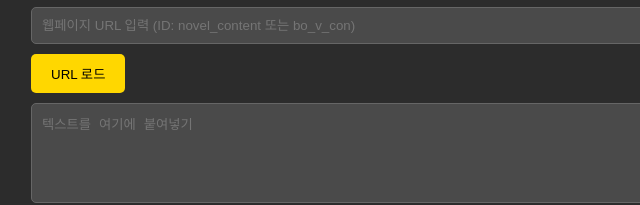
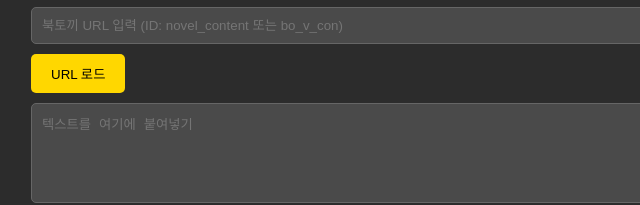
Before and after one commit to goohwan/audiobook, a plain HTML site: page index.html in a window 1280 px wide. Shown: the part 283-488 px from the top of the page, 209-849 px from the left. Drawn offline with nearby package versions, Linux system fonts and the light colour scheme.

Commit message:
Update index.html

```diff
--- a/index.html
+++ b/index.html
@@ -63,7 +63,7 @@
                 <input type="file" id="file-input" accept=".txt" multiple style="display: none;">
             </div>
             <div class="url-section">
-                <input type="text" id="url-text-input" placeholder="웹페이지 URL 입력 (ID: novel_content 또는 bo_v_con)">
+                <input type="text" id="url-text-input" placeholder="북토끼 URL 입력 (ID: novel_content 또는 bo_v_con)">
                 <button id="load-url-btn">URL 로드</button>
             </div>
             <div class="clipboard-section">
```
